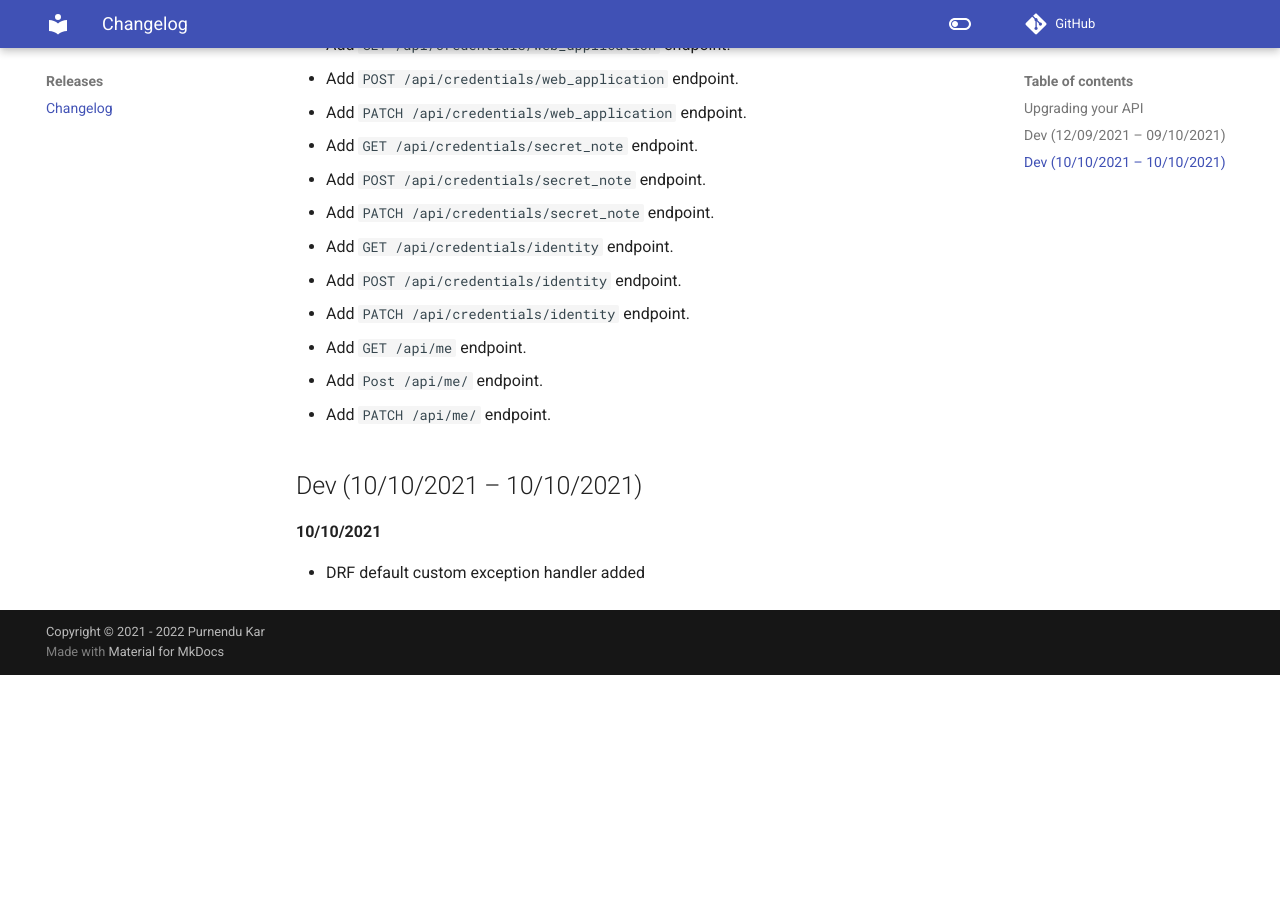
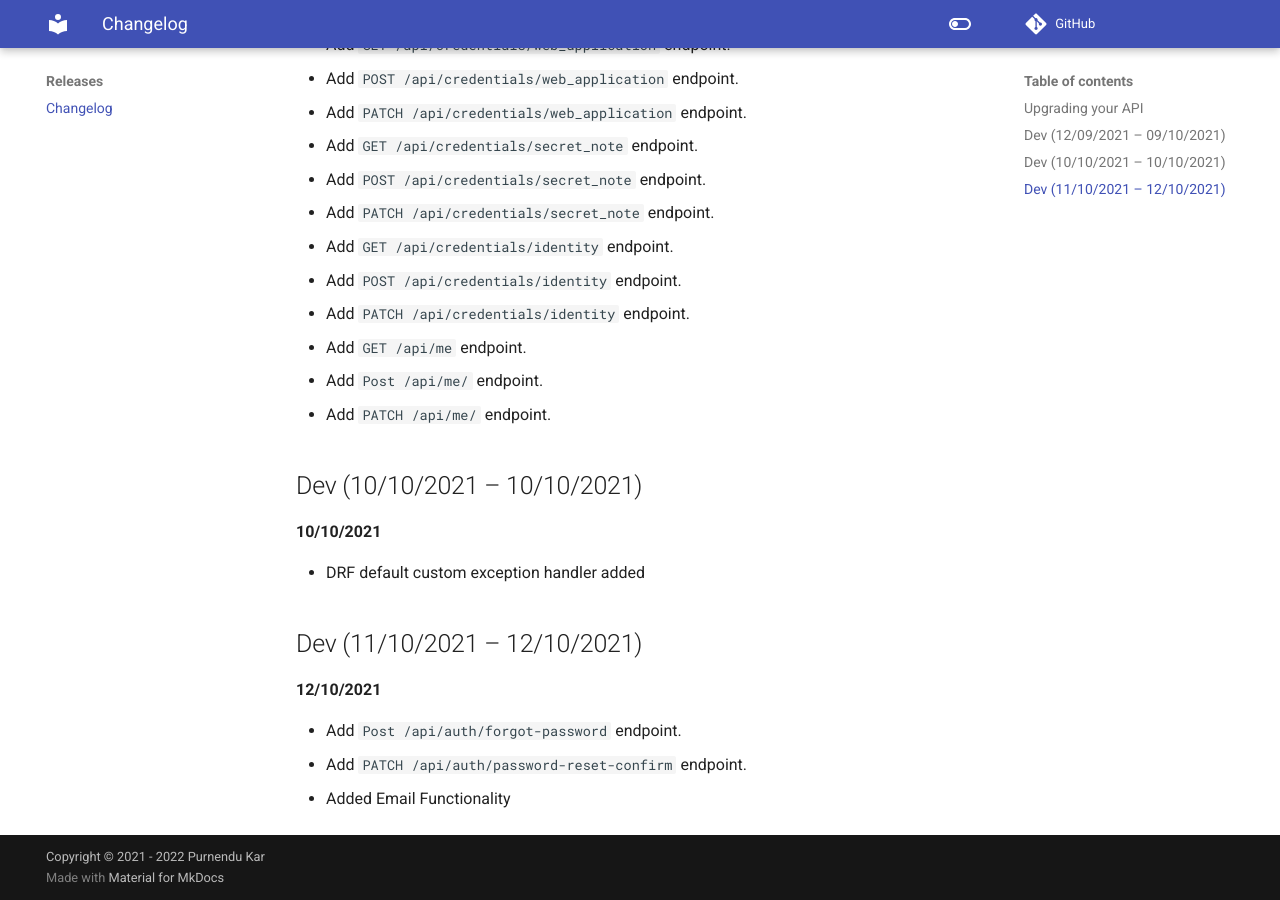
Before and after one commit to purnendukar/PassCave-backend, an MkDocs documentation site: the page built from docs/releases.md, in a window 1280 px wide and 900 px high, scrolled down 1035 px. Built offline with MkDocs 1.6.1 and Material for MkDocs 9.7.7, drawn with Linux system fonts in a browser that asks for light colours; comment, search, counter and statistics services are not loaded; before the commit the page ends 1710 px from its top, so only the background shows below that.

Commit message:
feat: changelog forgot password update

```diff
--- a/docs/releases.md
+++ b/docs/releases.md
@@ -48,8 +48,18 @@
 - Add `Post /api/me/` endpoint.
 - Add `PATCH /api/me/` endpoint.
 
+
 ## Dev (10/10/2021 -- 10/10/2021)
 
 **10/10/2021**
 
 - DRF default custom exception handler added
+
+
+## Dev (11/10/2021 -- 12/10/2021)
+
+**12/10/2021**
+
+- Add `Post /api/auth/forgot-password` endpoint.
+- Add `PATCH /api/auth/password-reset-confirm` endpoint.
+- Added Email Functionality
```
